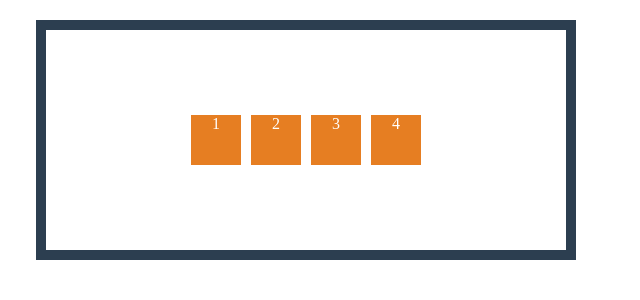
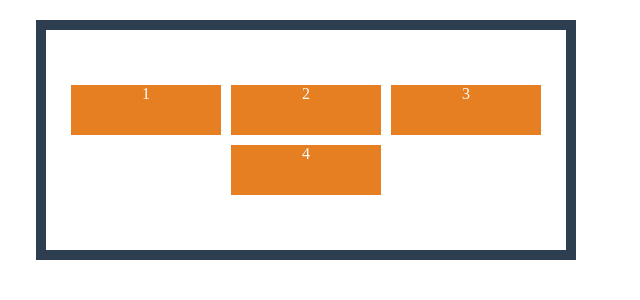
Before and after one commit to moi6rs/anuncios, an Angular app: page /home in a window 1280 px wide. Shown: the top 300 px of the page, without its empty margins (0-640 px from the left). Built offline with nearby package versions, Linux system fonts and the light colour scheme.

Commit message:
Elementos hijo  flesx-basis que el ancho

```diff
--- a/src/app/home/home.component.scss
+++ b/src/app/home/home.component.scss
@@ -13,20 +13,21 @@
   display: -ms-flexbox;
   display:flex;
 
-  flex-wrap:nowrap;
+  flex-wrap:wrap;
   flex-direction: row;
   //flex-flow: row wrap;
 
   justify-content: center;
-  align-items: center;
+  // align-items: center;
 
-  /*Solo para varia lineas*/
-  //align-content: center;
+  align-content: center;
 }
 .elemento {
   color: #fff;
   margin: 5px;
-  width:50px;
+
+  flex-basis:150px;
+
   height: 50px;
   background: #E67E22;
   text-align:  center;
```
